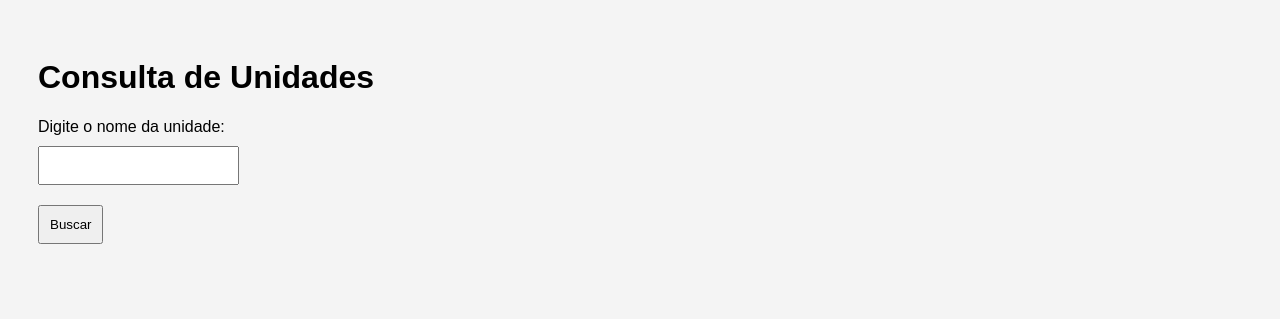
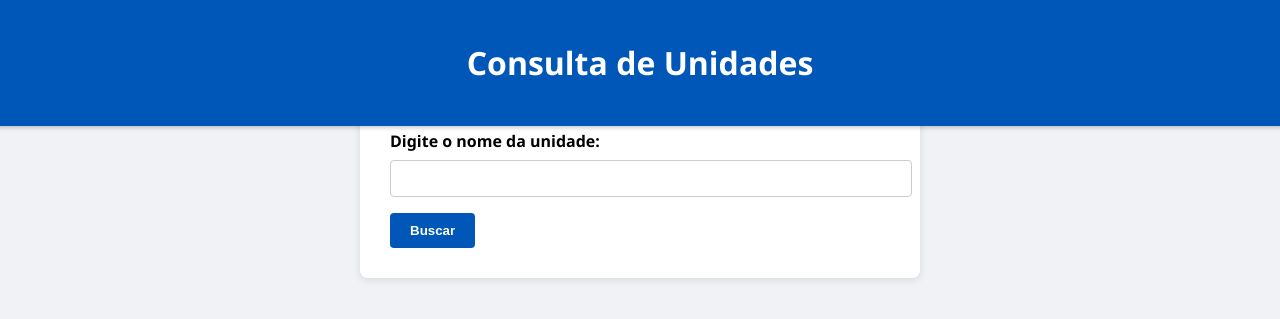
Before and after one commit to Matheus0062/consulta-unidades, a Flask app: page / in a window 1280 px wide. Shown: the top 319 px of the page. Run offline with Flask 3, Linux system fonts and the light colour scheme.

Commit message:
Primeiro commit: sistema de consulta com CSS

```diff
--- /dev/null
+++ b/static/style.css
@@ -0,0 +1,88 @@
+/* Layout básico da página */
+body {
+    font-family: 'Segoe UI', Tahoma, Geneva, Verdana, sans-serif;
+    background-color: #f0f2f5;
+    display: flex;
+    flex-direction: column;
+    align-items: center;
+    padding-top: 100px;
+    margin: 0;
+}
+
+/* Cabeçalho fixo */
+header {
+    position: fixed;
+    top: 0;
+    width: 100%;
+    background-color: #0057b7;
+    color: white;
+    text-align: center;
+    padding: 20px;
+    box-shadow: 0 2px 4px rgba(0,0,0,0.2);
+}
+
+/* Formulário de busca */
+form {
+    background-color: white;
+    padding: 30px;
+    border-radius: 8px;
+    box-shadow: 0 2px 8px rgba(0,0,0,0.1);
+    width: 100%;
+    max-width: 500px;
+}
+
+label {
+    font-weight: bold;
+}
+
+input[type="text"] {
+    width: 100%;
+    padding: 10px;
+    margin-top: 8px;
+    margin-bottom: 16px;
+    border: 1px solid #ccc;
+    border-radius: 4px;
+}
+
+button {
+    background-color: #0057b7;
+    color: white;
+    padding: 10px 20px;
+    border: none;
+    border-radius: 4px;
+    font-weight: bold;
+    cursor: pointer;
+    transition: background-color 0.3s;
+}
+
+button:hover {
+    background-color: #003f8a;
+}
+
+/* Resultados */
+.resultado {
+    background-color: #ffffff;
+    padding: 20px;
+    border-radius: 8px;
+    margin-top: 30px;
+    width: 100%;
+    max-width: 500px;
+    box-shadow: 0 2px 8px rgba(0,0,0,0.1);
+}
+
+.unidade {
+    margin-bottom: 20px;
+    border-bottom: 1px solid #eee;
+    padding-bottom: 10px;
+}
+
+p strong {
+    color: #0057b7;
+}
+
+/* Mensagem de erro */
+.resultado p {
+    color: #b00020;
+    font-weight: bold;
+    text-align: center;
+}
--- a/templates/index.html
+++ b/templates/index.html
@@ -3,29 +3,15 @@
 <head>
     <meta charset="UTF-8">
     <title>Consulta de Unidade</title>
-    <style>
-        body {
-            font-family: Arial, sans-serif;
-            padding: 30px;
-            background-color: #f4f4f4;
-        }
-        input, button {
-            padding: 10px;
-            margin: 10px 0;
-        }
-        .resultado {
-            background-color: #fff;
-            padding: 15px;
-            border-radius: 5px;
-            margin-top: 20px;
-        }
-        .unidade {
-            margin-bottom: 20px;
-        }
-    </style>
+    <link rel="stylesheet" href="{{ url_for('static', filename='style.css') }}">
+    <link rel="icon" href="https://cdn-icons-png.flaticon.com/512/684/684908.png" type="image/png">
 </head>
 <body>
-    <h1>Consulta de Unidades</h1>
+
+    <header>
+        <h1>Consulta de Unidades</h1>
+    </header>
+
     <form method="POST">
         <label for="unidade">Digite o nome da unidade:</label><br>
         <input type="text" name="unidade" id="unidade" required><br>
@@ -52,5 +38,6 @@
             </div>
         {% endif %}
     {% endif %}
+
 </body>
 </html>
```
